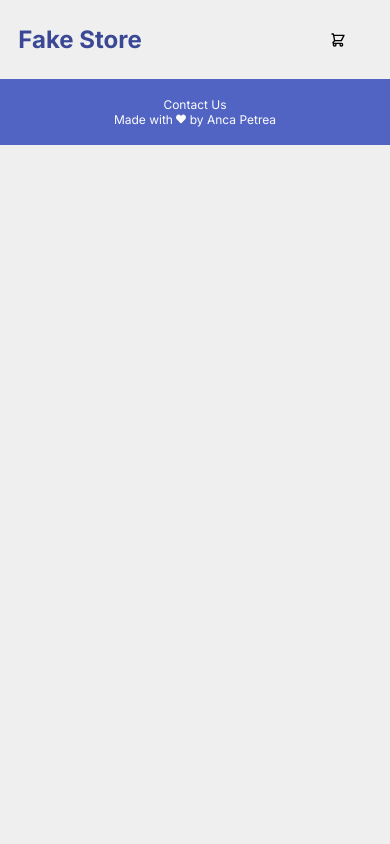
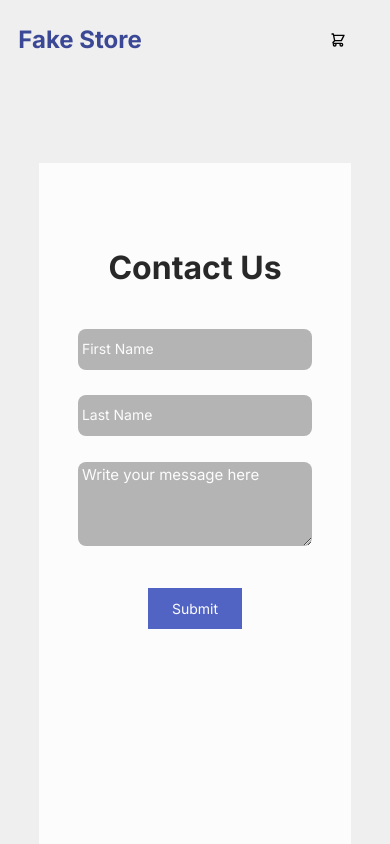
Before and after one commit to anca-marina/fake-store-anca-p, a React (Vite) app: page /contact-us in a window 390 px wide. Shown: the top 844 px of the page. Built offline with nearby package versions, Linux system fonts and the light colour scheme.

Commit message:
Finished contact page

```diff
--- a/src/App.css
+++ b/src/App.css
@@ -15,9 +15,10 @@ body{
   --logo-col: rgba(58, 72, 149, 1);
   --black-col: rgba(40, 40, 40, 1);
   --gray-col: rgba(148, 148, 148, 1);
+  --light-gray: rgba(239, 239, 239, 1);
+  --mid-gray: rgba(180, 180, 180, 1);
   --white-col: rgba(252, 252, 252, 1);
   --blue-col: rgba(82, 100, 195, 1);
   --yellow-col: rgba(255, 216, 20, 1);
   --red-col: rgba(249, 5, 5, 1);
-  --light-gray: rgba(239, 239, 239, 1);
 }
--- a/src/App.jsx
+++ b/src/App.jsx
@@ -5,6 +5,7 @@ import Homepage from "./pages/Homepage.jsx";
 import Footer from "./components/Footer/Footer.jsx";
 import {BrowserRouter, Routes, Route} from "react-router-dom";
 import ProductDetails from "./pages/ProductDetails/ProductDetails.jsx";
+import ContactUs from "./pages/ContactUs/ContactUs.jsx";
 
 
 
@@ -18,6 +19,7 @@ function App() {
         <Routes>
             <Route path='/' element={<Homepage />}  />
             <Route path='/products/:productId' element={<ProductDetails />} />
+            <Route path='/contact-us' element={<ContactUs />} />
         </Routes>
 
         <Footer />
--- a/src/components/Footer/Footer.css
+++ b/src/components/Footer/Footer.css
@@ -19,13 +19,14 @@
     font-size: 10px;
 }
 
-.footer-container button {
+.footer-container a {
     background-color: var(--blue-col);
     color: var(--white-col);
     border: none;
     margin-right: 41px;
     font-size: 12px;
     font-family: Inter;
+    text-decoration: none;
 }
 
 @media (max-width: 428px) {
--- a/src/components/Footer/Footer.jsx
+++ b/src/components/Footer/Footer.jsx
@@ -6,7 +6,7 @@ const Footer = () => {
     return (
         <div className="footer-container">
             <p>Made with <FaHeart className="heart-icon"/> by Anca Petrea</p>
-            <button>Contact Us</button>
+            <a href="/contact-us">Contact Us</a>
         </div>
     );
 };
--- /dev/null
+++ b/src/pages/ContactUs/ContactUs.css
@@ -0,0 +1,130 @@
+.contact-us-page {
+    height: 90vh;
+}
+
+.form-container {
+    width: 65vw;
+    height: auto;
+    display: flex;
+    flex-direction: column;
+    margin-left: 21vw;
+    background-color: var(--white-col);
+    padding: 5vh 19vw 29vh 20vw;
+    align-items: center;
+}
+
+.form-container h2 {
+    font-family: Inter;
+    font-size: 32px;
+    font-weight: 700;
+    line-height: 39px;
+    color: var(--black-col);
+    margin-bottom: 5vh;
+    text-align: center;
+}
+
+.form-container form {
+    width: 20vw;
+    height: auto;
+    margin-bottom: 3vh;
+    display: flex;
+    flex-direction: column;
+    justify-content: center;
+    align-items: center;
+}
+
+.form-container input {
+    margin-bottom: 3vh;
+    height: 4vh;
+    width: 25vw;
+    border-radius: 8px;
+    border: none;
+    background-color: var(--mid-gray);
+    padding: 1vw;
+}
+
+.form-container textarea {
+    width: 25vw;
+    min-height: 10vh;
+    border: none;
+    border-radius: 8px;
+    background-color: var(--mid-gray);
+    padding: 1vw;
+}
+
+.form-container input::placeholder{
+    color: var(--white-col);
+    font-family: Inter;
+    font-size: 14px;
+}
+
+.form-container textarea::placeholder{
+    color: var(--white-col);
+    font-family: Inter;
+    font-size: 15px;
+}
+
+.form-container button {
+    height: 41px;
+    width: 156px;
+    color: var(--white-col);
+    background-color: var(--blue-col);
+    border: none;
+    font-size: 14px;
+    font-family: Inter;
+    line-height: 17px;
+}
+
+@media (max-width: 744px) {
+    .form-container {
+        margin-top: 15vh;
+        width: 80vw;
+        height: auto;
+        margin-left: 10vw;
+        padding-inline: 0 0;
+        align-items: center;
+    }
+
+    .form-container h2 {
+        width: 186px;
+    }
+
+    .form-container form{
+        width: 60vw;
+        margin-left: 0;
+        margin-bottom: 3vh;
+    }
+
+    .form-container input {
+        width: 60vw;
+    }
+
+    .form-container textarea {
+        width: 60vw;
+    }
+}
+
+@media (max-width: 428px) {
+    .contact-us-page {
+        height: 200vh;
+    }
+    .form-container {
+        margin-top: 10vh;
+    }
+
+    .form-container h2 {
+        margin-top: 5vh;
+    }
+
+    .form-container form input{
+        height: 41px;
+    }
+    .form-container textarea {
+        margin-bottom: 2vh;
+    }
+
+    .form-container button{
+        width: 24vw;
+        margin-bottom: 15vh;
+    }
+}
--- /dev/null
+++ b/src/pages/ContactUs/ContactUs.jsx
@@ -0,0 +1,20 @@
+import React from 'react';
+import './ContactUs.css';
+
+const ContactUs = () => {
+    return (
+        <div className="contact-us-page">
+            <div className="form-container">
+                <h2>Contact Us</h2>
+                <form>
+                    <input type="text" id="first-name" placeholder="First Name"/>
+                    <input type="text" id="last-name" placeholder="Last Name"/>
+                    <textarea id="message" placeholder="Write your message here"/>
+                </form>
+                <button>Submit</button>
+            </div>
+        </div>
+    );
+};
+
+export default ContactUs;
```
